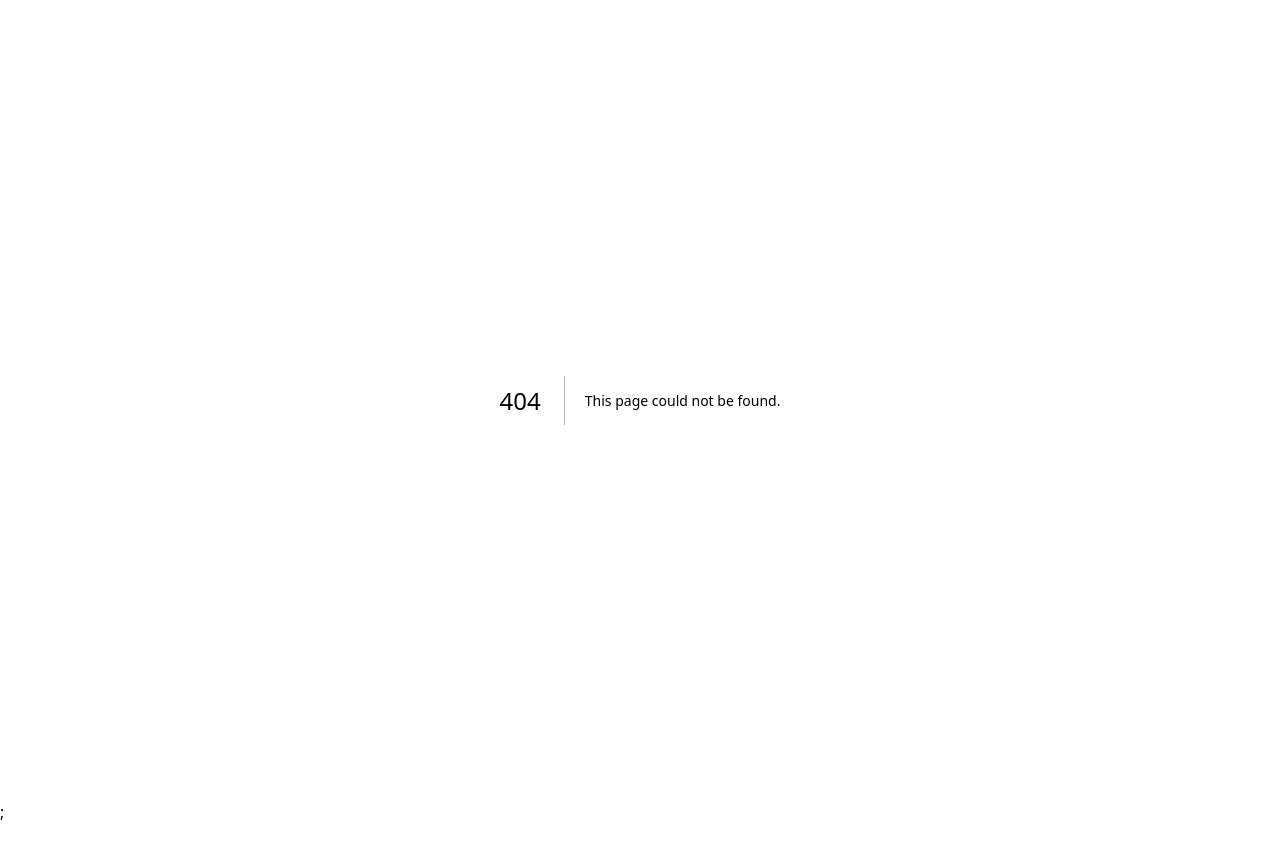
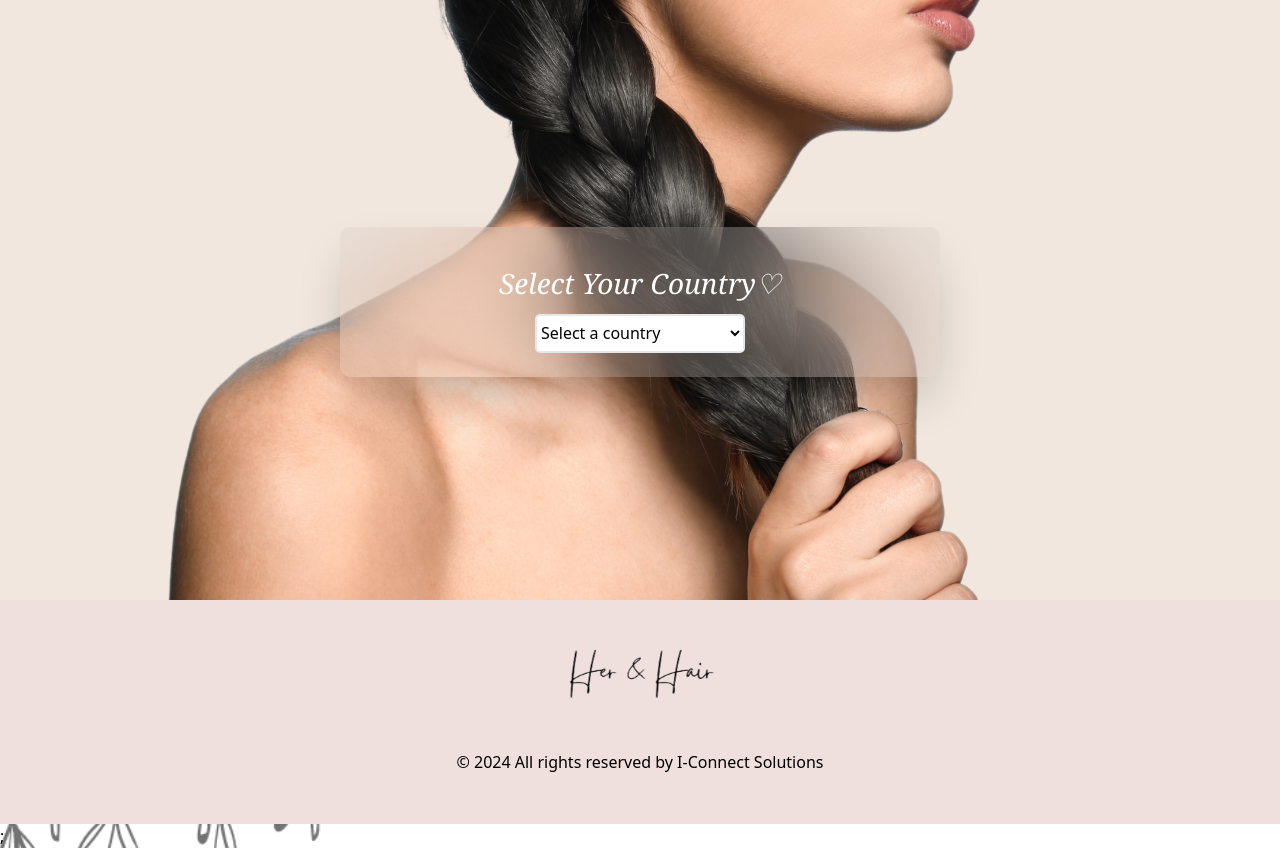
Before and after one commit to BilawalHassanF19csc17/her-and-hairs, a Next.js app: page /countryselector in a window 1280 px wide. Before the commit this address had no page. Before the commit the page ends 824 px from the top, so only its background shows below. Built offline with nearby package versions, Linux system fonts and the light colour scheme.

Commit message:
initial commit

```diff
--- a/package.json
+++ b/package.json
@@ -14,9 +14,12 @@
     "cors": "^2.8.5",
     "jsonwebtoken": "^9.0.2",
     "mongoose": "^8.4.1",
+    "mongosh": "^2.2.15",
     "next": "14.2.4",
     "nodemailer": "^6.9.14",
     "picocolors": "^1.0.1",
+    "qr-code-styling": "^1.6.0-rc.1",
+    "qrcode.react": "^3.1.0",
     "react": "^18",
     "react-dom": "^18"
   },
--- /dev/null
+++ b/src/pages/countryselector.js
@@ -0,0 +1,58 @@
+import Footer2 from '@/components/footer2';
+import React from 'react'
+import { useRouter } from 'next/router';
+
+const Productlunch = () => {
+    const router = useRouter();
+
+    const handleChange = (event) => {
+        const selectedCountry = event.target.value;
+        if (selectedCountry) {
+            router.push(selectedCountry);
+        }
+    };
+    return (
+        <>
+            <style jsx>
+                {`
+      .blurred-background {
+        backdrop-filter: blur(60px);
+        -webkit-backdrop-filter: blur(60px); /* Safari */
+      }
+
+      .backimg{
+        background-image: url('/productlaunch.png');
+        background-size: cover;
+        background-position-x: center;
+      }
+      `}
+            </style>
+            <div className='backimg flex justify-center h-[600px] items-center w-full'>
+                <form className=' w-[350px] lg:w-[600px]
+                h-[150px] rounded-[10px] flex justify-center items-center flex-col shadow-2xl blurred-background bg-opacity-20 p-4 mb-4 mt-[20px] bg-[#d0cccc]'>
+                    <div className='px-[10px] flex justify-center items-center flex-col'>
+                    <p className='text-center mt-[10px] mb-[10px] italic text-[24px] lg:text-[28px] font-serif text-white'>
+                                Select Your Country<span className='text-white'>♡</span>
+                        </p>
+                        <select
+                            className='h-[39px] bg-white rounded-[5px] border-[2px] border-gray-200'
+                            onChange={handleChange}
+                        >
+                            <option value=''>Select a country</option>
+                            <option value='https://herandhair.com'>United States of America</option>
+                            <option value='https://herandhair.com'>Canada</option>
+                            <option value='https://herandhair.com'>United Kingdom</option>
+                            <option value='https://pk.herandhair.com'>Pakistan</option>
+                            <option value='https://herandhair.com'>India</option>
+                            <option value='https://herandhair.com'>United Arab Emirates</option>
+                            <option value='https://herandhair.com'>Malayisa</option>
+                        </select>
+                    </div>
+                </form>
+            </div>
+            <Footer2 />
+        </>
+    )
+}
+
+export default Productlunch
```
Also changed, not shown: 1 other file (tests, documents, lock files or other folders).
